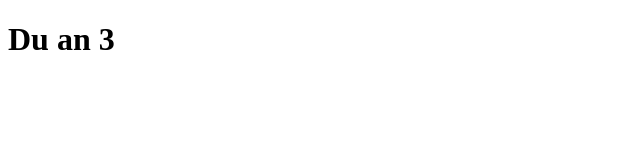
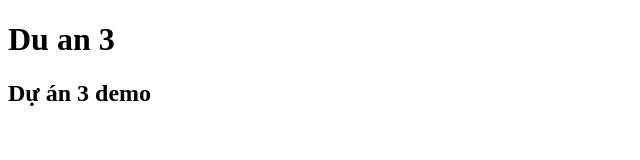
Before and after one commit to petervo2108/project3, a plain HTML site: page index.html in a window 1280 px wide. Shown: the whole page, without its empty margins (0-640 px from the left). Drawn offline with Linux system fonts and the light colour scheme.

Commit message:
2nd commit

```diff
--- a/index.html
+++ b/index.html
@@ -7,5 +7,6 @@
   </head>
   <body>
     <h1>Du an 3</h1>
+    <h2>Dự án 3 demo</h2>
   </body>
 </html>
```
